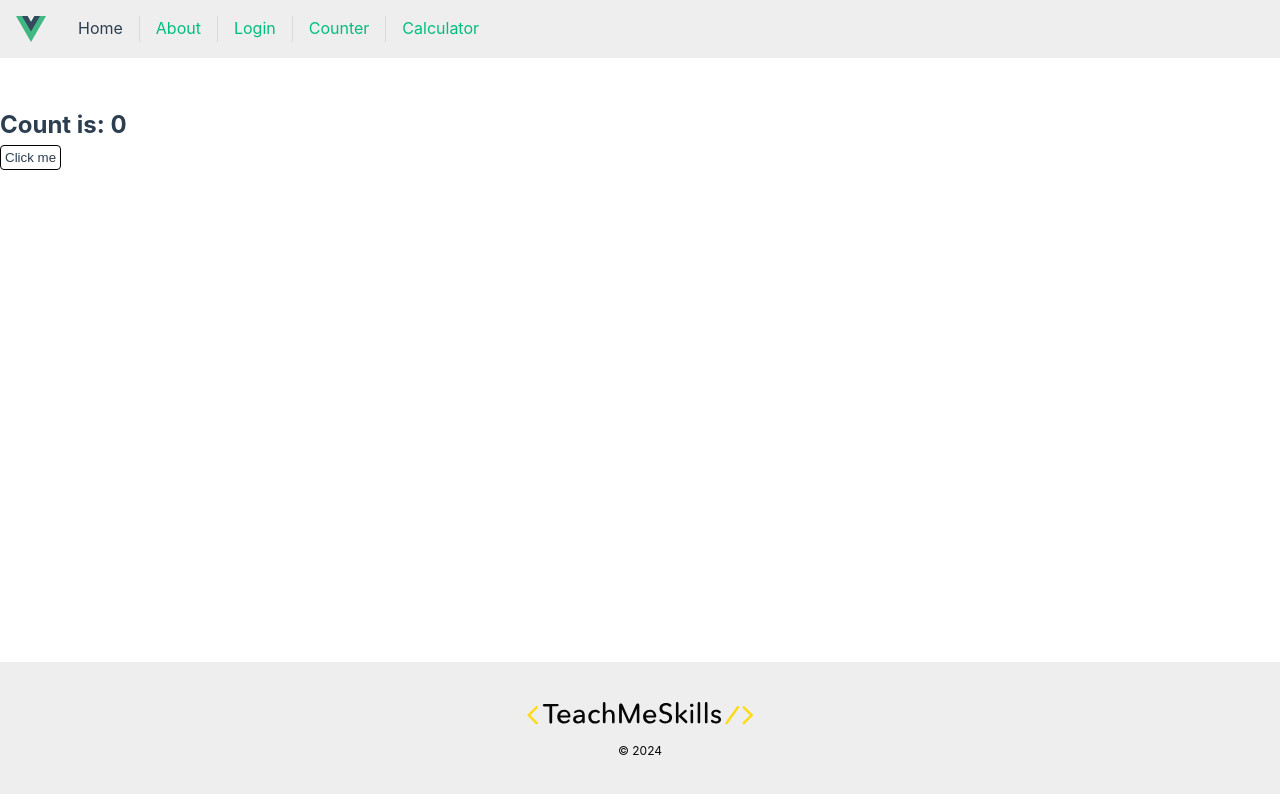
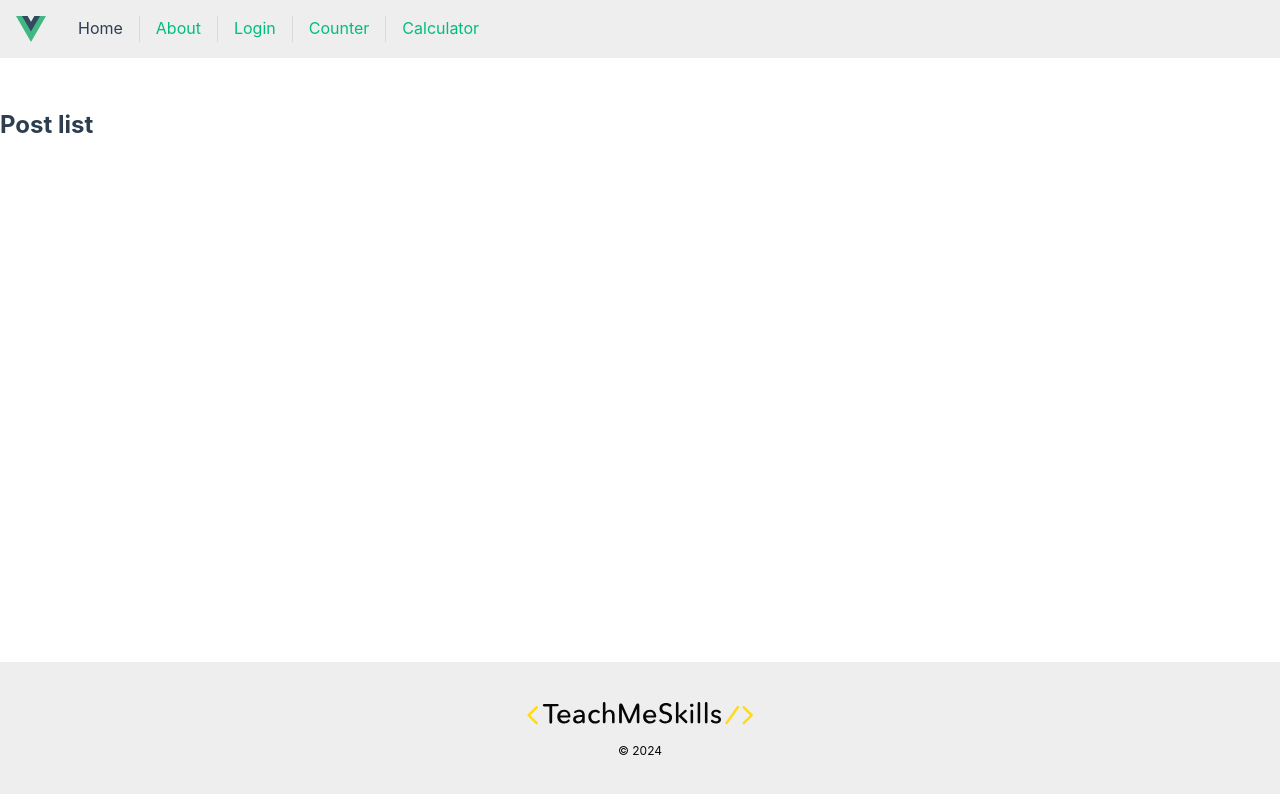
Before and after one commit to Yuri-Kuichik/wd17_vue_app, a Vue app: page / in a window 1280 px wide. Shown: the top 794 px of the page. Built offline with nearby package versions, Linux system fonts and the light colour scheme.

Commit message:
added hw-2

```diff
--- a/src/pages/HomePage.vue
+++ b/src/pages/HomePage.vue
@@ -1,14 +1,8 @@
 <script>
-import BaseLayout from '@/components/BaseLayout.vue';
-
 export default {
-  components: {
-    BaseLayout
-  },
-
   data() {
     return {
-      count: 0
+
     }
   }
 }
@@ -16,13 +10,10 @@ export default {
 
 <template>
   <BaseLayout>
-    <h2>Count is: {{ count }}</h2>
-    <button
-      class="btn"
-      @click="count++"
-    >
-      Click me
-    </button>
+    <h2>Post list</h2>
+
+    <!-- There will be a PostList component here -->
+
   </BaseLayout>
 
 </template>
```
Also changed, not shown: 02-directives/README.md (added).
